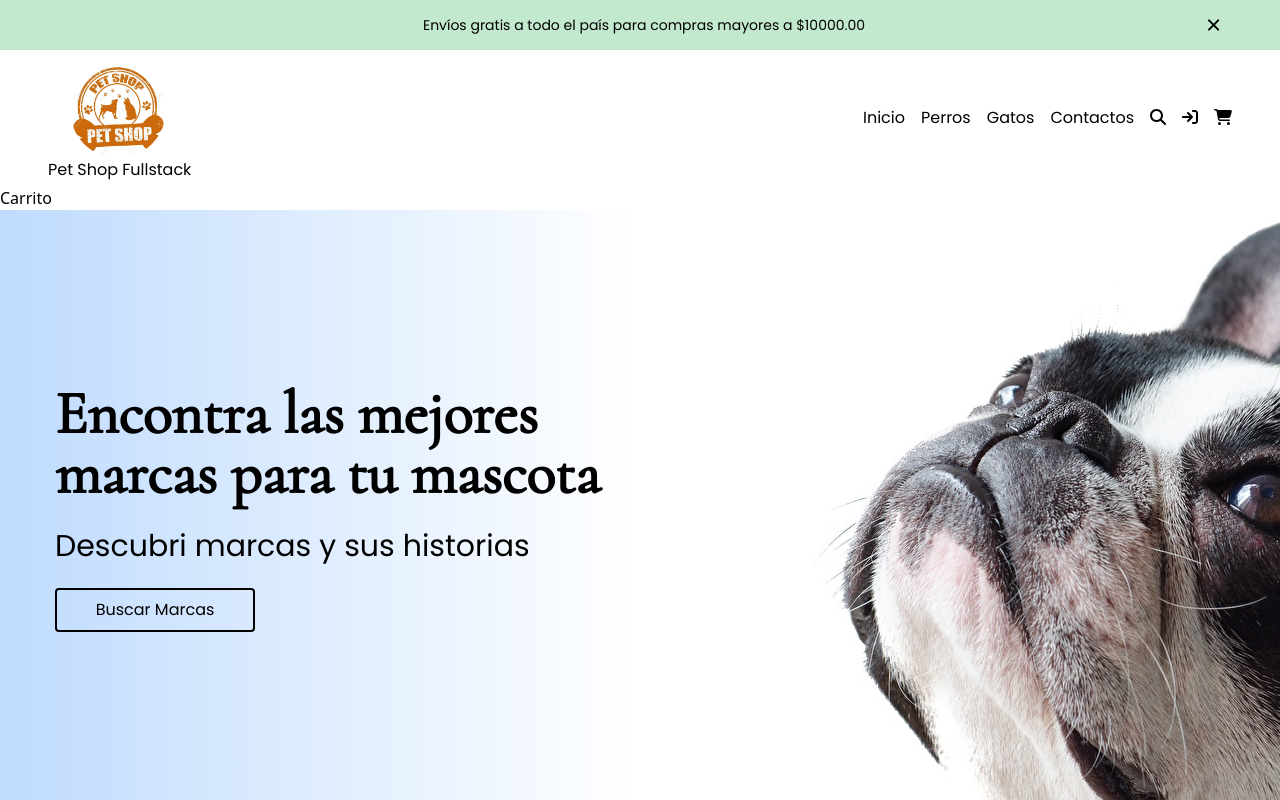
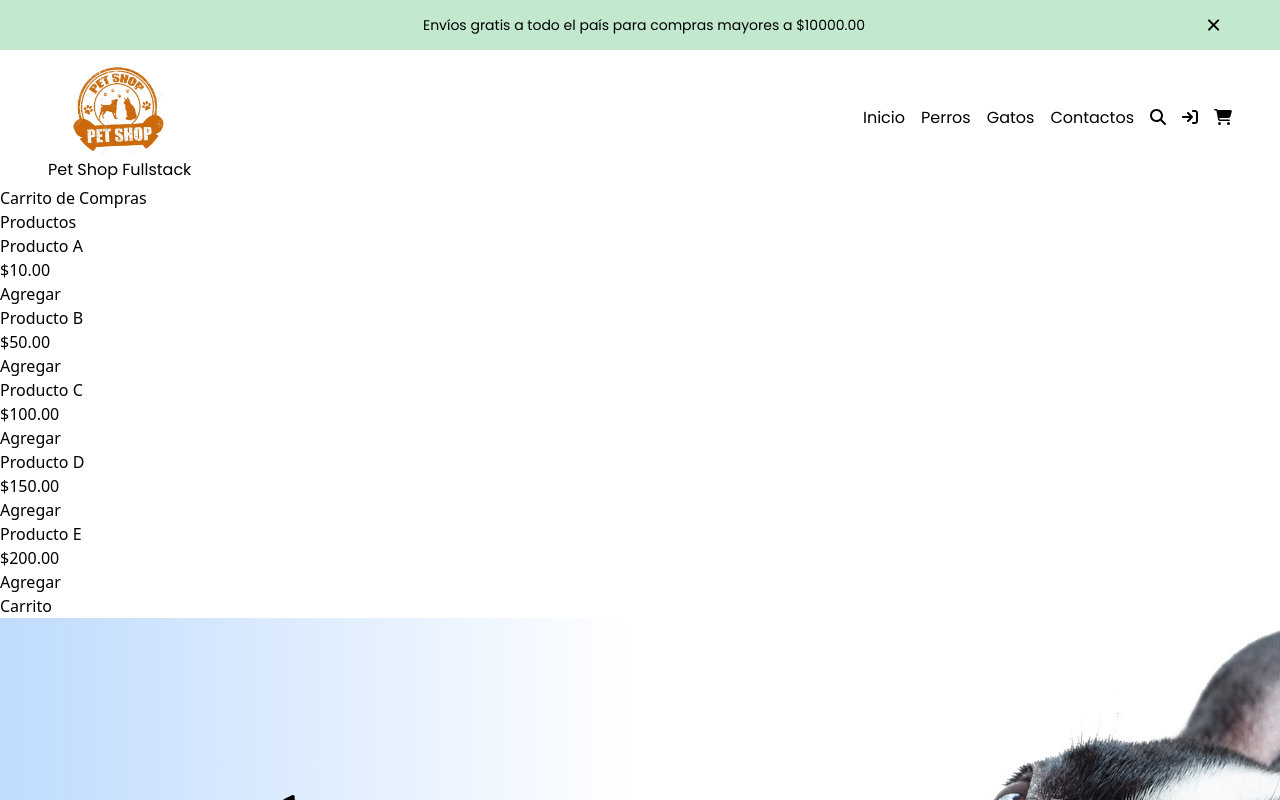
Before and after one commit to jdoors/WebProyect, a React (Create React App) app: page /Carrito in a window 1280 px wide. Shown: the top 800 px of the page. Built offline with nearby package versions, Linux system fonts and the light colour scheme; a web font is replaced by a local one.

Commit message:
Primeros pasos...

```diff
--- /dev/null
+++ b/src/components/Carrito/ProductItem.js
@@ -0,0 +1,12 @@
+
+const ProductItem = ({data, addToCart}) => {
+    let { id, name, price } = data;
+    return (
+        <div className="product">
+            <h4>{name}</h4>
+            <h5>${price}.00</h5>
+            <button onClick={() => addToCart(id)}>Agregar</button>
+        </div>
+    )
+};
+export default ProductItem;
--- /dev/null
+++ b/src/components/Carrito/ShoppingAction.js
@@ -0,0 +1,6 @@
+export const TYPES = {
+    ADD_TO_CART:"ADD_TO_CART",
+    REMOVE_ONE_PRODUCT: "REMOVE_ONE_PRODUCT",
+    REMOVE_ALL_PRODUCTS: "REMOVE_ALL_PRODUCTS",
+    CLEAR_CART: "CLEAR_CART"
+};
--- /dev/null
+++ b/src/components/Carrito/ShoppingReducer.js
@@ -0,0 +1,23 @@
+import { TYPES } from "./ShoppingAction";
+
+export const shoppingInitialState = {
+    product: [
+        { id: 1, name: "Producto A", price: 10 },
+        { id: 2, name: "Producto B", price: 50 },
+        { id: 3, name: "Producto C", price: 100 },
+        { id: 4, name: "Producto D", price: 150 },
+        { id: 5, name: "Producto E", price: 200 },
+        ],
+        cart: [],
+};
+
+export function shoppingReducer(state, action) {
+    switch (action.type) {
+        case TYPES.ADD_TO_CART: {}
+        case TYPES.REMOVE_ONE_PRODUCT: {}
+        case TYPES.REMOVE_ALL_PRODUCTS: {}
+        case TYPES.CLEAR_CART: {}
+        default:
+            return state;
+    }
+}
--- a/src/components/Pages/Carrito.js
+++ /dev/null
@@ -1,9 +0,0 @@
-import React from 'react'
-
-const Carrito = () => {
-return (
-    <div>Carrito</div>
-)
-}
-
-export default Carrito
--- a/src/components/Rutas.js
+++ b/src/components/Rutas.js
@@ -7,12 +7,14 @@ import Gatos from "./Pages/Gatos"
 import Home from "./Pages/Home"
 import Perros from "./Pages/Perros"
 import Login from "./Pages/Login"
-import Carrito from "./Pages/Carrito"
-import Footer from "../components/Footer/footer"
+import ShoppingCart from "./Carrito/ShoppingCart"
 import PorqueElejirnos, { caracteristicas } from "./WhyChoose"
 import RedesSociales from "./RedesSociales/RedesSociales.js"
 import DescubrirMarcas from "./DescubrirMarcas/DescubrirMarcas"
 import FreeDelivery from "./Inicio/FreeDelivery.js"
+import UltimasOfertas from "./Inicio/UltimasOfertas/UltimasOfertas"
+import Footer from "../components/Footer/footer"
+import SpaDay from "./Inicio/SpaDay/SpaDay"
 
 
 const Rutas = () => {
@@ -28,9 +30,11 @@ return (
                         <Route path="/gatos" element={<Gatos/>}/>
                         <Route path="/contactos" element={<Contactos/>}/>
                         <Route path="/login" element={<Login/>}/>
-                    <Route path="/Carrito" element={<Carrito/>}/>
                     </Routes>
+                <ShoppingCart/>
                 <DescubrirMarcas/>
+                <UltimasOfertas/>
+                <SpaDay/>
             </header>
             <Routes>
                 <Route path="/" element={<Inicio/>}/>
--- a/src/components/WhyChoose.js
+++ b/src/components/WhyChoose.js
@@ -42,7 +42,7 @@ export default function PorqueElejirnos() {
       <div className="px-4 mx-auto max-w-7xl sm:px-6 lg:px-8">
         <div className="lg:text-center">
           <p className="mt-[50px] text-4xl font-bold leading-10 tracking-tight text-center text-gray-900 font-cormorant">
-            Porque elejir <span className="text-[#FF8126] leading-10">Pet Shop FullStack</span>
+            Porque elegir <span className="text-[#FF8126] leading-10">Pet Shop FullStack</span>
           </p>
         </div>
 
--- a/src/components/navbar.js
+++ b/src/components/navbar.js
@@ -43,7 +43,7 @@ const navbar = () => {
         <a><FontAwesomeIcon icon={faArrowRightToBracket} /></a>
       </NavLink>
 
-      <NavLink to="Carrito">
+      <NavLink to="/ShoppingCart">
         <a><FontAwesomeIcon icon={faCartShopping} /></a>
       </NavLink>
 
```
Lines whose indentation alone changed are shown as unchanged.
